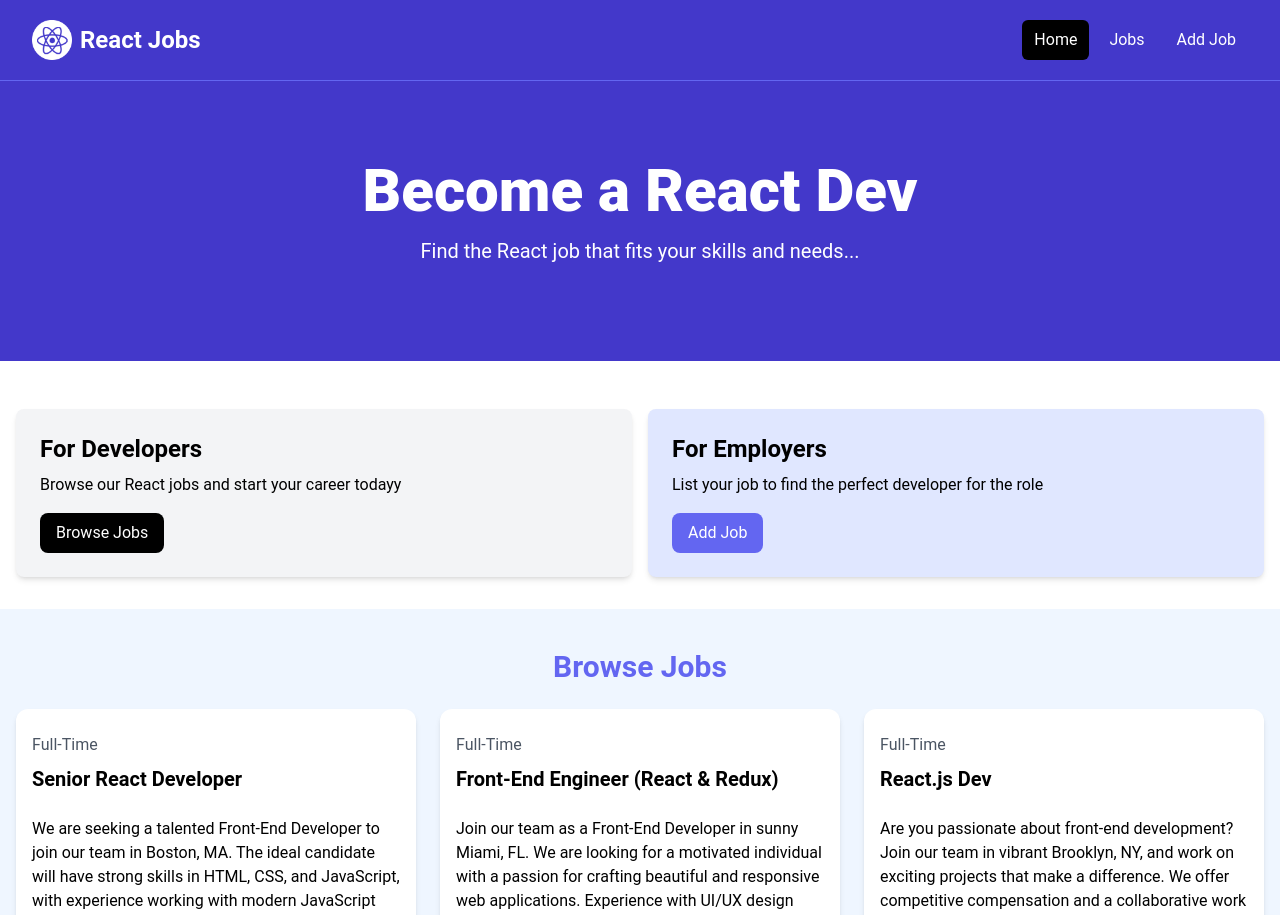
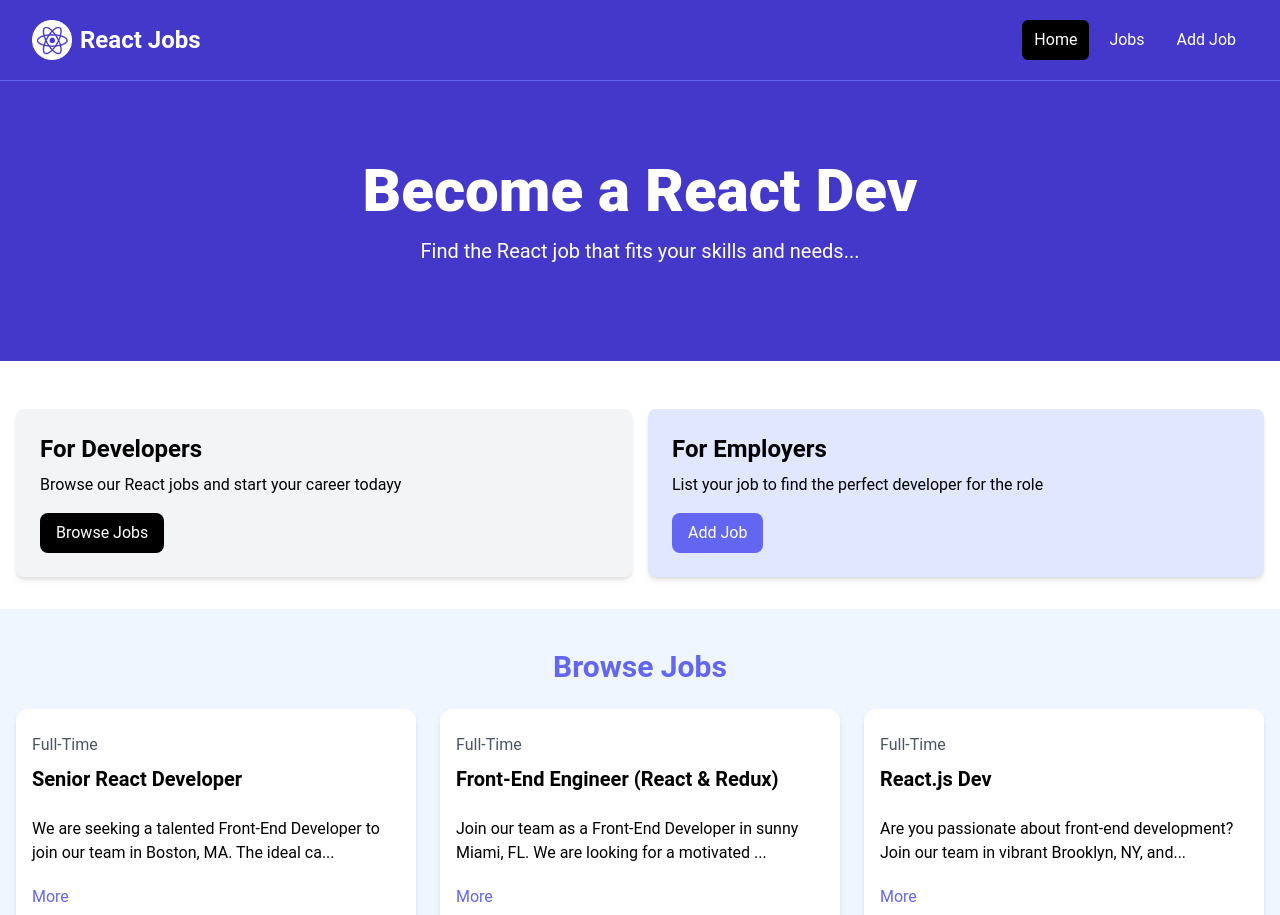
Before and after one commit to DeshanU/react-app, a React (Vite) app: page / in a window 1280 px wide. Shown: the top 915 px of the page. Built offline with nearby package versions, Linux system fonts and the light colour scheme.

Commit message:
use of states

```diff
--- a/src/components/JobListing.jsx
+++ b/src/components/JobListing.jsx
@@ -1,7 +1,17 @@
 import React from 'react'
 import jobs from '../jobs.json';
+import { useState } from 'react';
 
 const JobListing = ({job}) => {
+
+    const [showFullDescription, setshowFullDescription] = useState(false);
+
+    let description = job.description;
+
+    if(!showFullDescription){
+        description = description.substring(0, 90)+ '...';
+    }
+
     return (
         <div className="bg-white rounded-xl shadow-md relative">
             <div className="p-4">
@@ -14,8 +24,13 @@
                     </h3>
                 </div>
                 <div className="mb-5">
-                    {job.description}
+                    {description}
                 </div>
+
+                <button onClick={() => setshowFullDescription((prevState) => !prevState )} className="text-indigo-500 mb-5 hover:text-indigo-600">
+                    {showFullDescription ? "Less" : "More"}
+                </button>
+
                 <h3 className="text-indigo-500 mb-2">
                     {job.salary} / Year
                 </h3>
```
